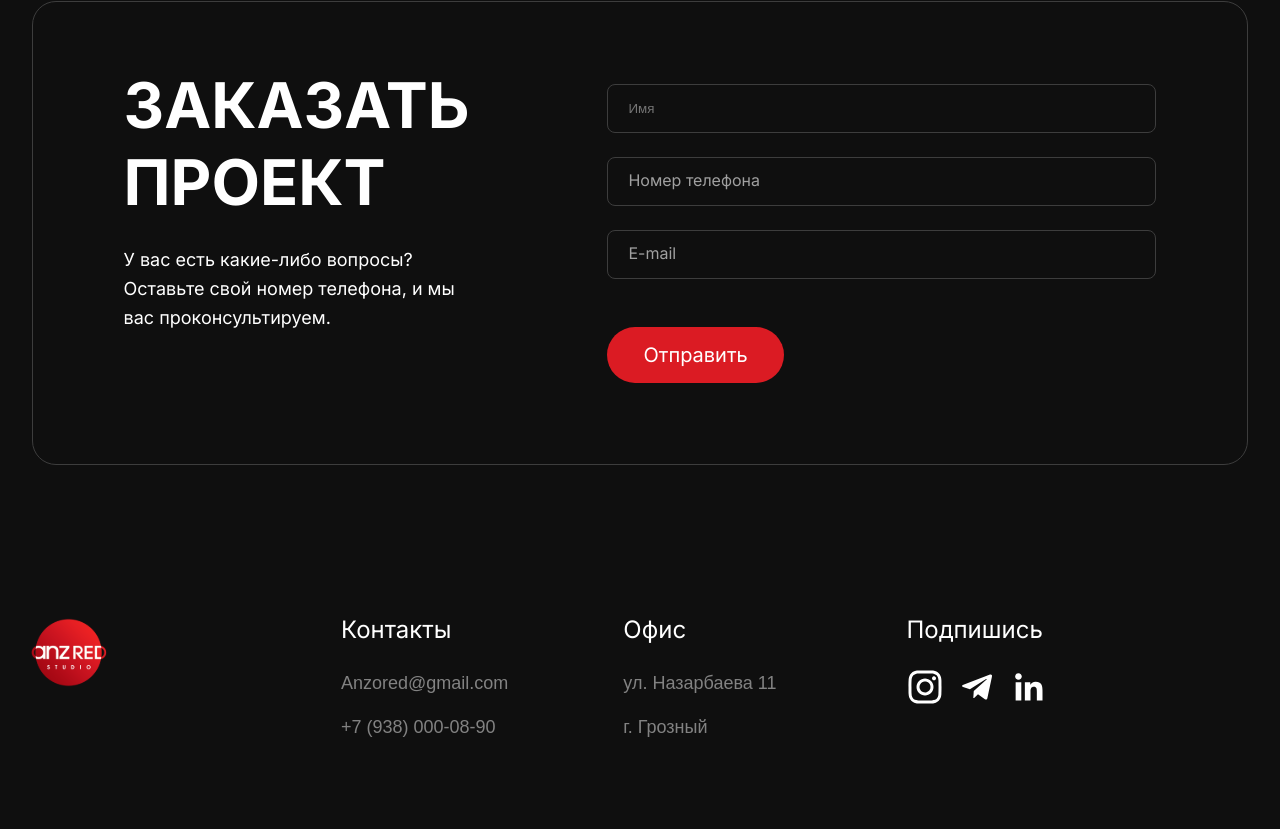
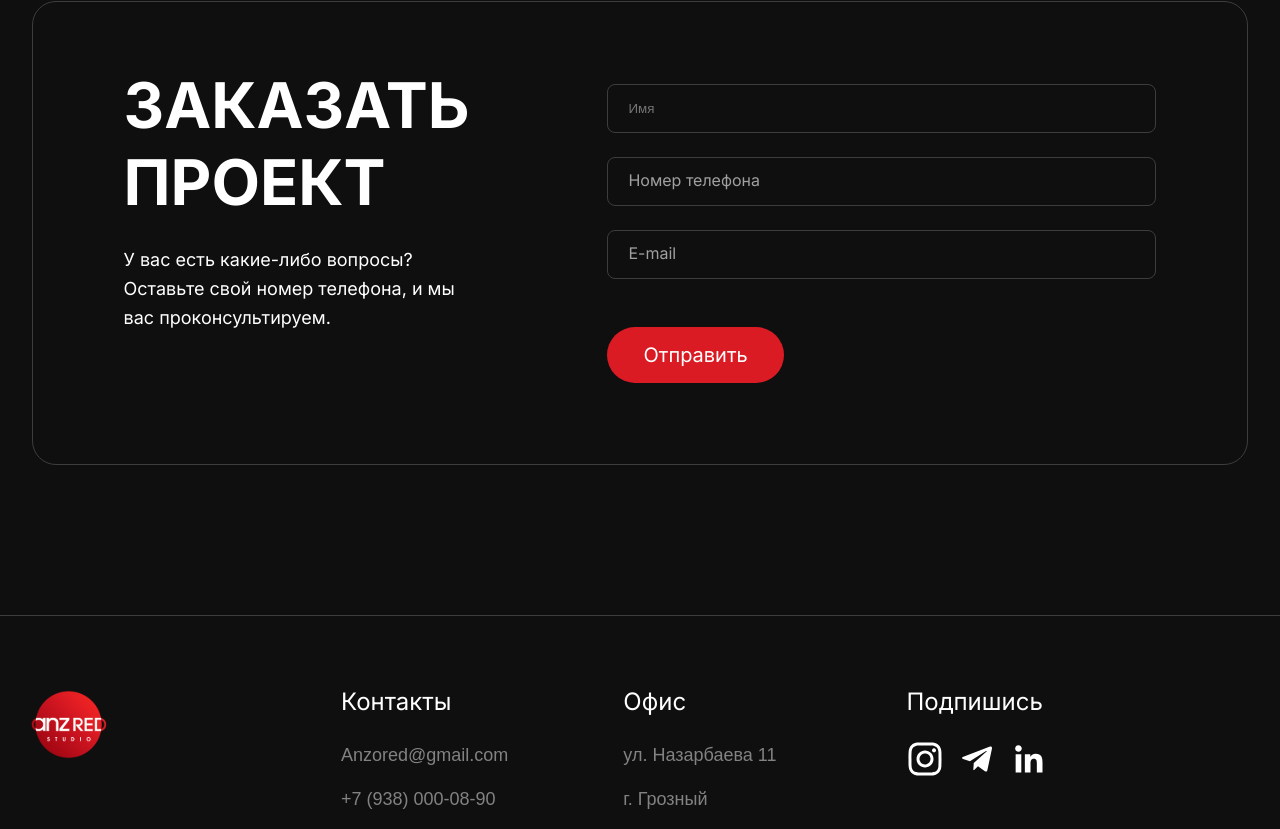
Before and after one commit to tmrkev/Anzored, a React (Create React App) app in the folder anzred/: page / in a window 1280 px wide. Shown: the part 6089-6918 px from the top of the page. Before the commit the page ends 6846 px from the top, so only its background shows below. Built offline with nearby package versions, Linux system fonts and the light colour scheme.

Commit message:
pepeshne

```diff
--- a/anzred/src/components/Footer.jsx
+++ b/anzred/src/components/Footer.jsx
@@ -1,6 +1,7 @@
 function Footer () {
     return (
         <section className="Footer">
+            <hr className="line_up" />
             <div className="container">
                 <div className="content">
                     <div className="footer_content">
--- a/anzred/src/global.css
+++ b/anzred/src/global.css
@@ -594,9 +594,12 @@ header {
     cursor: pointer;
 }
 
+
+
 .footer_content {
     display: flex;
     flex-direction: row;
+    margin-top: 71px;
 }
 
 .contacts {
```
